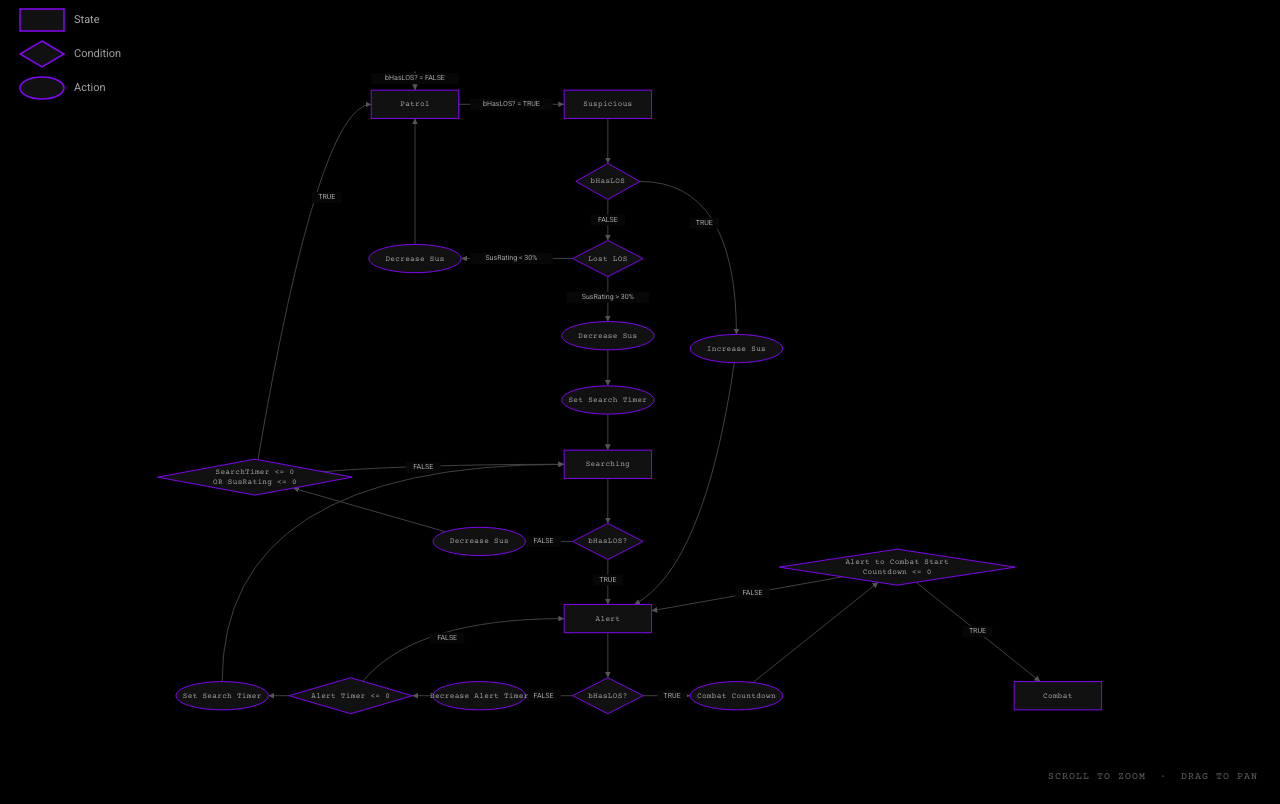
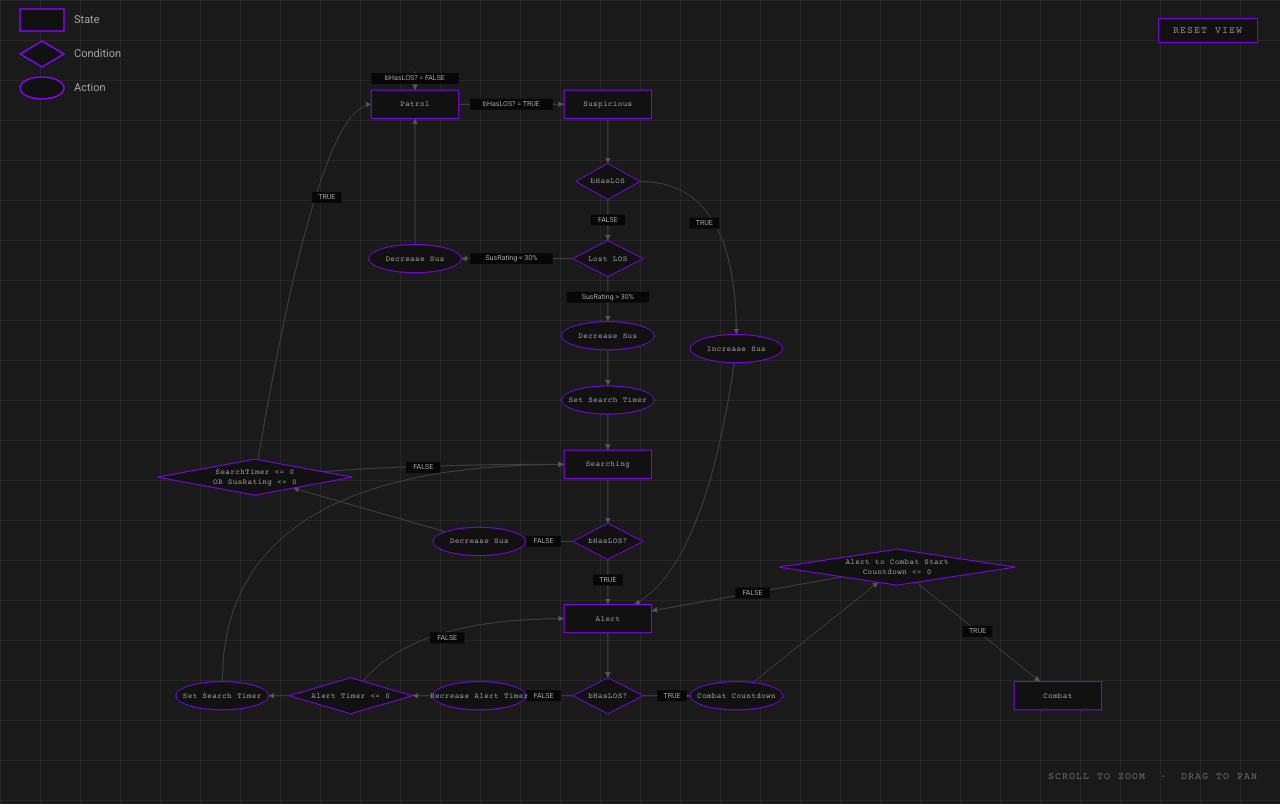
Before and after one commit to Nyanzyx/Nyanzyx.github.io, a plain HTML site: page fsm-map.html in a window 1280 px wide. Drawn offline with nearby package versions, Linux system fonts and the light colour scheme.

Commit message:
Updated Meta Bars and Background to flow chart

```diff
--- a/fsm-map.html
+++ b/fsm-map.html
@@ -21,7 +21,11 @@
 * { box-sizing: border-box; margin: 0; padding: 0; }
 
 body {
-  background: var(--black);
+  background-color: #1a1a1a;
+  background-image:
+    linear-gradient(rgba(255,255,255,0.05) 1px, transparent 1px),
+    linear-gradient(90deg, rgba(255,255,255,0.05) 1px, transparent 1px);
+  background-size: 40px 40px;
   overflow: hidden;
   width: 100vw;
   height: 100vh;
@@ -75,12 +79,36 @@
   pointer-events: none;
   opacity: 0.6;
 }
+
+/* Reset button */
+.reset-btn {
+  position: fixed;
+  top: 18px;
+  right: 22px;
+  font-family: 'Courier Prime', monospace;
+  font-size: 10px;
+  letter-spacing: 0.1em;
+  text-transform: uppercase;
+  color: var(--light);
+  background: #111111;
+  border: 1px solid var(--purple);
+  padding: 6px 14px;
+  cursor: pointer;
+  opacity: 0.85;
+  transition: color 0.15s, border-color 0.15s, opacity 0.15s;
+}
+.reset-btn:hover {
+  color: var(--green);
+  border-color: var(--green);
+  opacity: 1;
+}
 </style>
 </head>
 <body>
 
 <svg id="fsm-svg"></svg>
 <div class="zoom-hint">Scroll to zoom &nbsp;·&nbsp; Drag to pan</div>
+<button class="reset-btn" id="reset-btn">Reset View</button>
 
 <!-- Hover tooltip — populated and positioned via JS -->
 <div id="tip">
@@ -645,6 +673,7 @@
 
 fitView();
 window.addEventListener('resize', fitView);
+document.getElementById('reset-btn').addEventListener('click', fitView);
 
 </script>
 </body>
--- a/project-style.css
+++ b/project-style.css
@@ -137,13 +137,13 @@
 .meta-item {
   padding: 14px 20px;
   border-right: 1px solid var(--rule);
-  font-size: 12px; min-width: 100px;
+  font-size: 14px; min-width: 100px;
 }
 
 .meta-item:last-child { border-right: none; }
 
 .meta-item .label {
-  font-size: 10px; font-weight: 500;
+  font-size: 11px; font-weight: 500;
   letter-spacing: 0.12em; text-transform: uppercase;
   color: var(--green); display: block; margin-bottom: 3px;
 }
```
Also changed, not shown: beast-of-the-west.html (+3 -1 lines), devils-in-the-details.html (+1 -2 lines), off-air.html (+1 -2 lines), project-potion.html (+1 -2 lines), unsanctified.html (+0 -1 lines).
